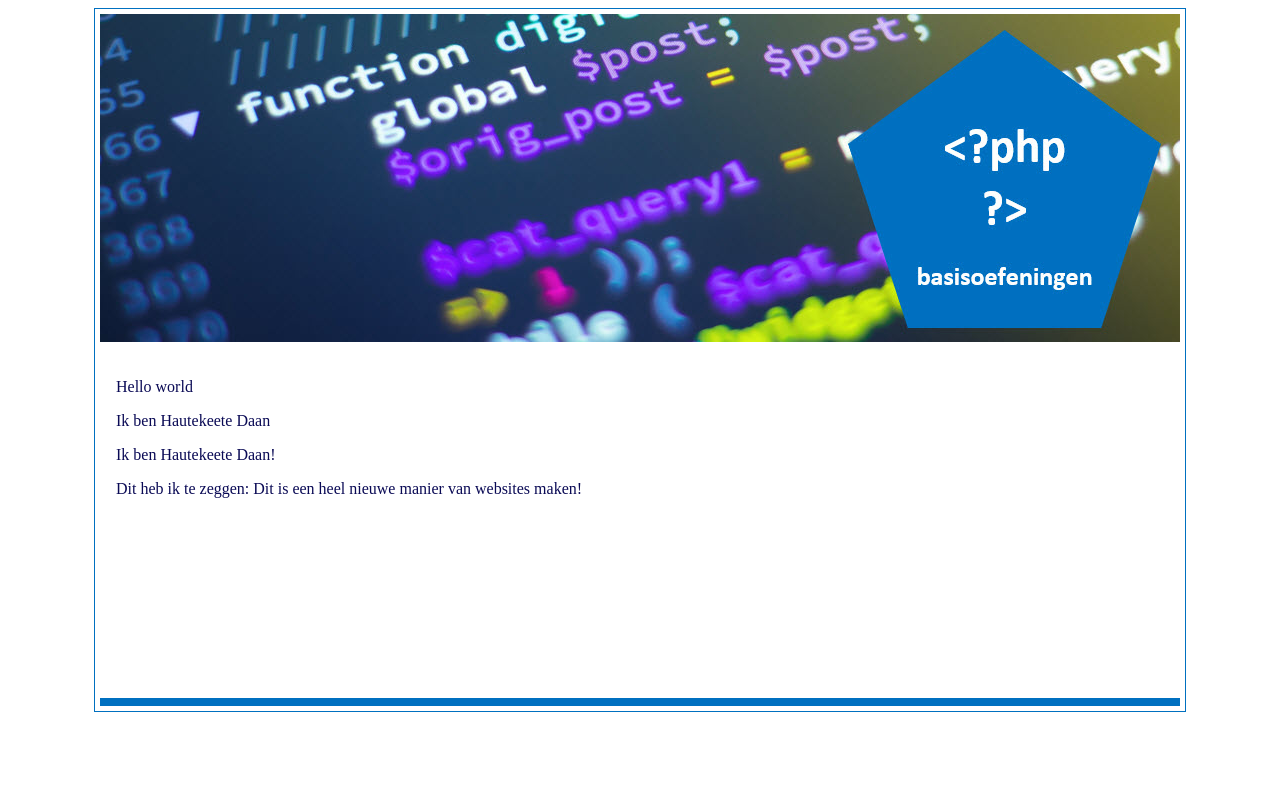
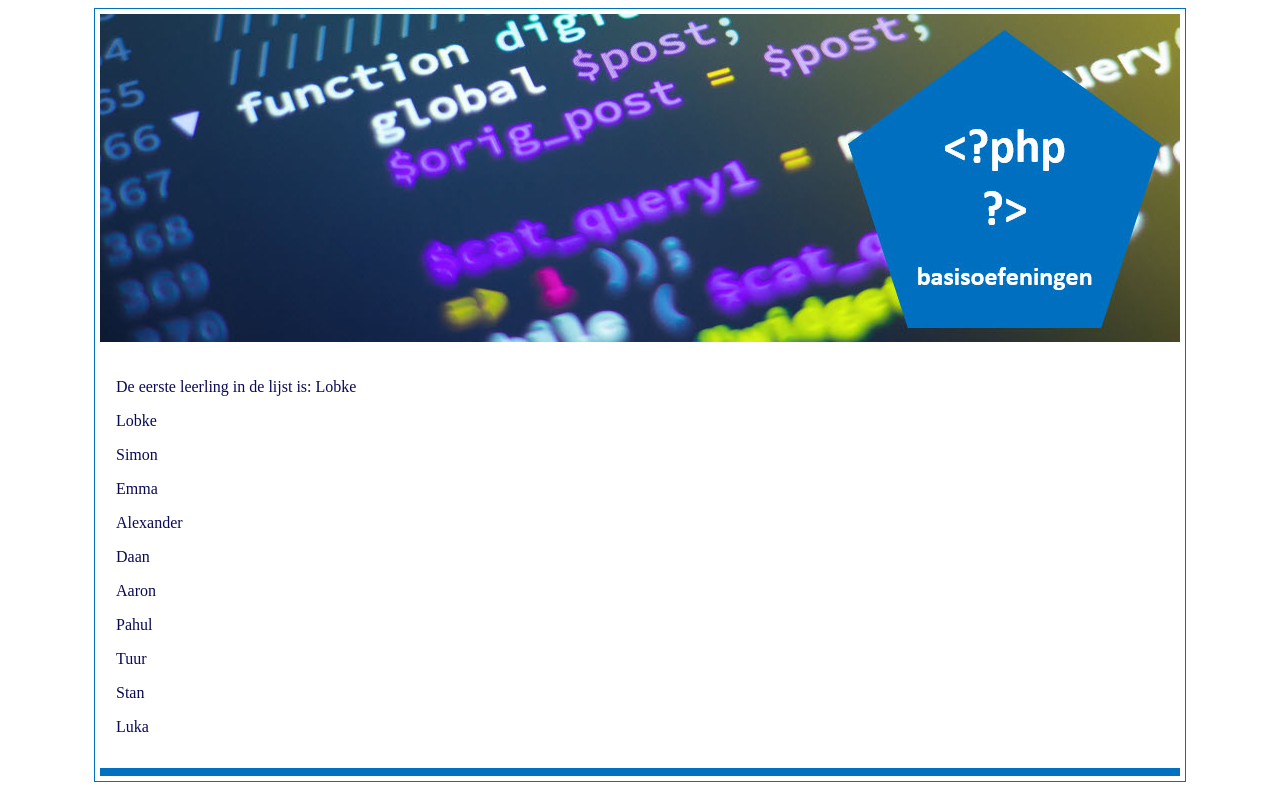
Before and after one commit to DaanHautekeete/Webd-php-sql, a PHP site: page /Intro.php in a window 1280 px wide. Run offline with PHP 8.4, Linux system fonts and the light colour scheme.

Commit message:
Normale array

```diff
--- a/Les 1 - Daan Hautekeete/Intro.php
+++ b/Les 1 - Daan Hautekeete/Intro.php
@@ -31,14 +31,15 @@ width: 1080px;
 	<main>
     <!-- php code -->
     <?php
-      // Variabele
-      $mijnnaam = "Hautekeete Daan";
-			$boodschap = "Dit is een heel nieuwe manier van websites maken!";
+			//array maken
+			$leerlingen = array("Lobke", "Simon", "Emma", "Alexander", "Daan", "Aaron", "Pahul", "Tuur", "Stan", "Luka");
+			echo "<p>De eerste leerling in de lijst is: $leerlingen[0]";
 
-      echo "<p>Hello world</p>";
-      echo "<p>Ik ben $mijnnaam</p>";
-      echo '<p>Ik ben '.$mijnnaam.'!</p>';
-			echo  "<p>Dit heb ik te zeggen: $boodschap <p>";
+			//lijst met leerlingen uit de array halen met een for loop
+			for($i=0; $i < count($leerlingen); $i++) {
+				echo "<p> $leerlingen[$i]</p>";
+			}
+
     ?>
   </main>
 	<footer>&nbsp;</footer>
```
